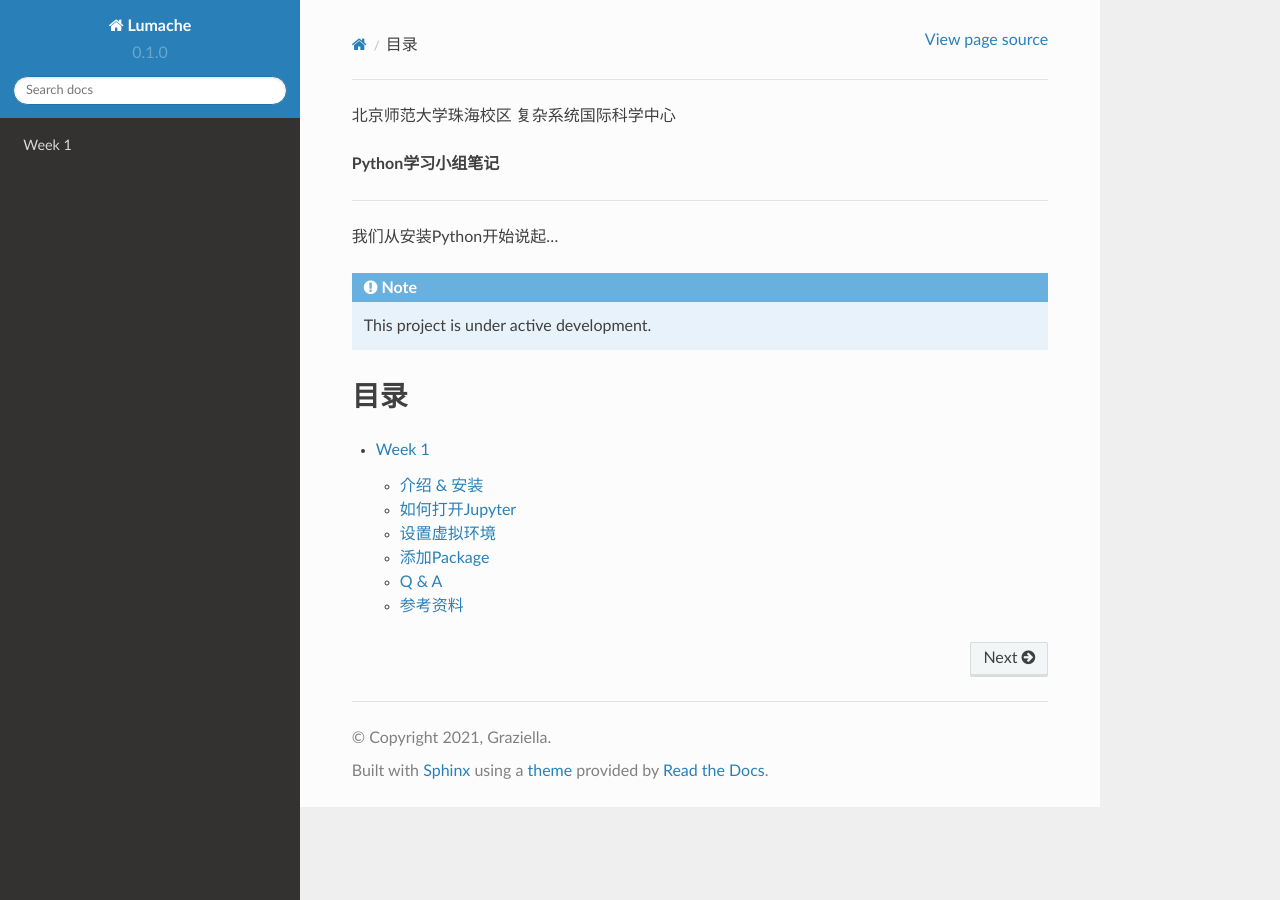
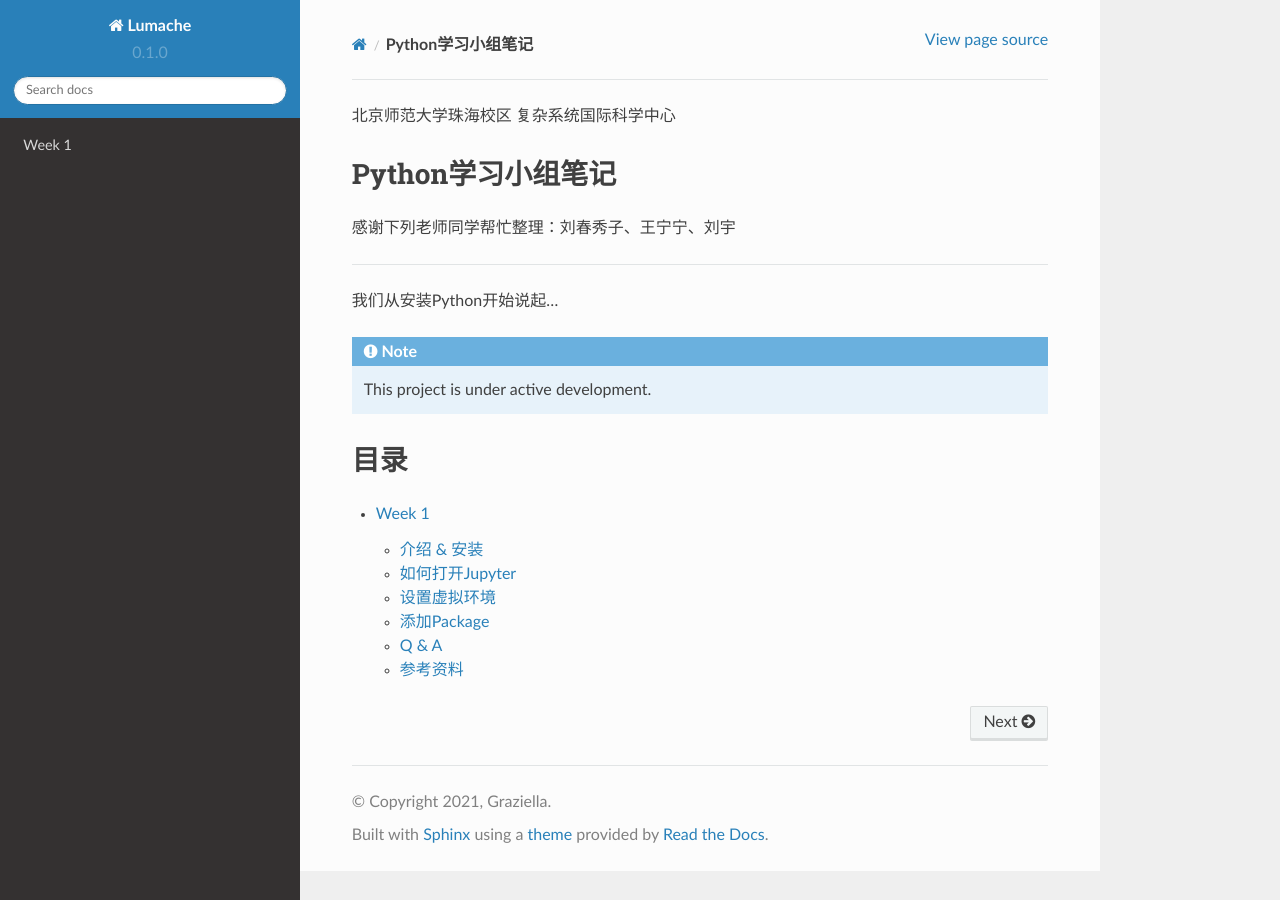
Before and after one commit to sandaowu/IACCS-Python-Study, a Sphinx documentation site: the page built from docs/source/index.rst, in a window 1280 px wide. Built offline with Sphinx 7.4.7 and the Read the Docs theme 2.0.0, drawn with Linux system fonts in a browser that asks for light colours.

Commit message:
Update index.rst

```diff
--- a/docs/source/index.rst
+++ b/docs/source/index.rst
@@ -1,6 +1,11 @@
 北京师范大学珠海校区 复杂系统国际科学中心
 
 **Python学习小组笔记**
+--------
+
+感谢下列老师同学帮忙整理：刘春秀子、王宁宁、刘宇
+
+
 
 ===================================
 
```
